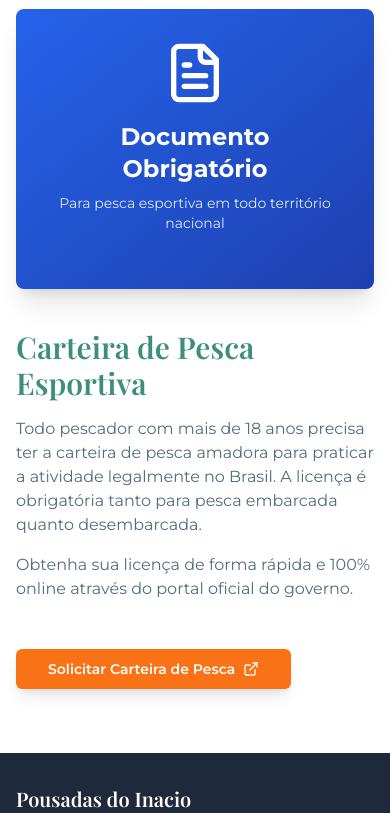
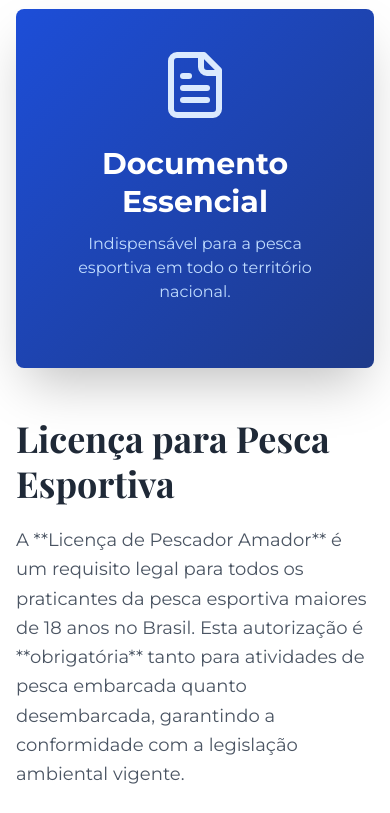
Before and after one commit to M2UltraFibra/beira-rio-pantanal-view, a React (Vite) app: page / in a window 390 px wide. Shown: the part 9580-10393 px from the top of the page. Built offline with nearby package versions, Linux system fonts and the light colour scheme.

Commit message:
Update FishingLicenseSection.tsx

```diff
--- a/src/components/FishingLicenseSection.tsx
+++ b/src/components/FishingLicenseSection.tsx
@@ -1,4 +1,3 @@
-
 import React from "react";
 import { Button } from "@/components/ui/button";
 import { Card, CardContent } from "@/components/ui/card";
@@ -6,42 +5,41 @@ import { ExternalLink, FileText } from "lucide-react";
 
 const FishingLicenseSection = () => {
   return (
-    <section className="section-container bg-white">
-      <div className="grid grid-cols-1 lg:grid-cols-2 gap-10 items-center">
-        <Card className="bg-gradient-to-br from-blue-600 to-blue-800 text-white border-none shadow-xl">
-          <CardContent className="p-8 text-center">
+    <section className="section-container bg-white py-16"> {/* Adicionado padding vertical */}
+      <div className="grid grid-cols-1 lg:grid-cols-2 gap-12 items-center"> {/* Ajustado gap */}
+        {/* Coluna da Imagem/Destaque */}
+        <Card className="bg-gradient-to-br from-blue-700 to-blue-900 text-white border-none shadow-2xl overflow-hidden"> {/* Tons de azul mais profundos e sombra */}
+          <CardContent className="p-10 text-center"> {/* Padding aumentado */}
             <div className="mb-6">
-              <FileText size={64} className="mx-auto mb-4 text-white" />
-              <h3 className="text-2xl font-bold mb-2">Documento Obrigatório</h3>
-              <p className="text-blue-100 text-sm">
-                Para pesca esportiva em todo território nacional
+              <FileText size={72} className="mx-auto mb-6 text-blue-100" /> {/* Ícone maior e cor mais sutil */}
+              <h3 className="text-3xl font-extrabold mb-3 leading-tight">Documento Essencial</h3> {/* Título mais forte e conciso */}
+              <p className="text-blue-200 text-md">
+                Indispensável para a pesca esportiva em todo o território nacional.
               </p>
             </div>
           </CardContent>
         </Card>
 
-        <div className="space-y-6">
+        {/* Coluna do Conteúdo Principal */}
+        <div className="space-y-7"> {/* Ajustado espaçamento */}
           <div>
-            <h2 className="text-3xl md:text-4xl font-serif font-semibold mb-4 text-primary">
-              Carteira de Pesca Esportiva
+            <h2 className="text-4xl md:text-5xl font-serif font-bold mb-5 text-gray-800 leading-tight"> {/* Título maior e mais robusto */}
+              Licença para Pesca Esportiva
             </h2>
-            <p className="text-muted-foreground mb-4">
-              Todo pescador com mais de 18 anos precisa ter a carteira de pesca
-              amadora para praticar a atividade legalmente no Brasil. A licença é
-              obrigatória tanto para pesca embarcada quanto desembarcada.
+            <p className="text-gray-600 mb-5 text-lg leading-relaxed"> {/* Texto maior e com melhor espaçamento */}
+              A **Licença de Pescador Amador** é um requisito legal para todos os praticantes da pesca esportiva maiores de 18 anos no Brasil. Esta autorização é **obrigatória** tanto para atividades de pesca embarcada quanto desembarcada, garantindo a conformidade com a legislação ambiental vigente.
             </p>
-            <p className="text-muted-foreground mb-6">
-              Obtenha sua licença de forma rápida e 100% online através do portal
-              oficial do governo.
+            <p className="text-gray-600 mb-8 text-lg leading-relaxed"> {/* Texto maior e com melhor espaçamento */}
+              Simplifique o processo: obtenha sua licença de forma rápida e segura através do portal oficial do governo federal, com um procedimento 100% online.
             </p>
           </div>
 
           <Button
-            className="bg-orange-500 hover:bg-orange-600 text-white font-semibold px-8 py-3 rounded-md transition-all shadow-lg inline-flex items-center gap-2"
-            onClick={() => window.open('https://www.gov.br/ibama/pt-br/assuntos/fauna-e-recursos-pesqueiros/pesca/registro-geral-da-atividade-pesqueira-rgp/licenca-de-pesca-amadora', '_blank')}
+            className="bg-orange-600 hover:bg-orange-700 text-white font-bold px-10 py-4 rounded-lg transition-transform transform hover:scale-105 shadow-xl inline-flex items-center gap-3 text-lg" // Botão mais proeminente e com animação
+            onClick={() => window.open('https://www.gov.br/pt-br/servicos/solicitar-licenca-de-pescador-amador', '_blank')}
           >
-            Solicitar Carteira de Pesca
-            <ExternalLink size={18} />
+            Emitir Licença Agora
+            <ExternalLink size={20} /> {/* Ícone maior */}
           </Button>
         </div>
       </div>
```
